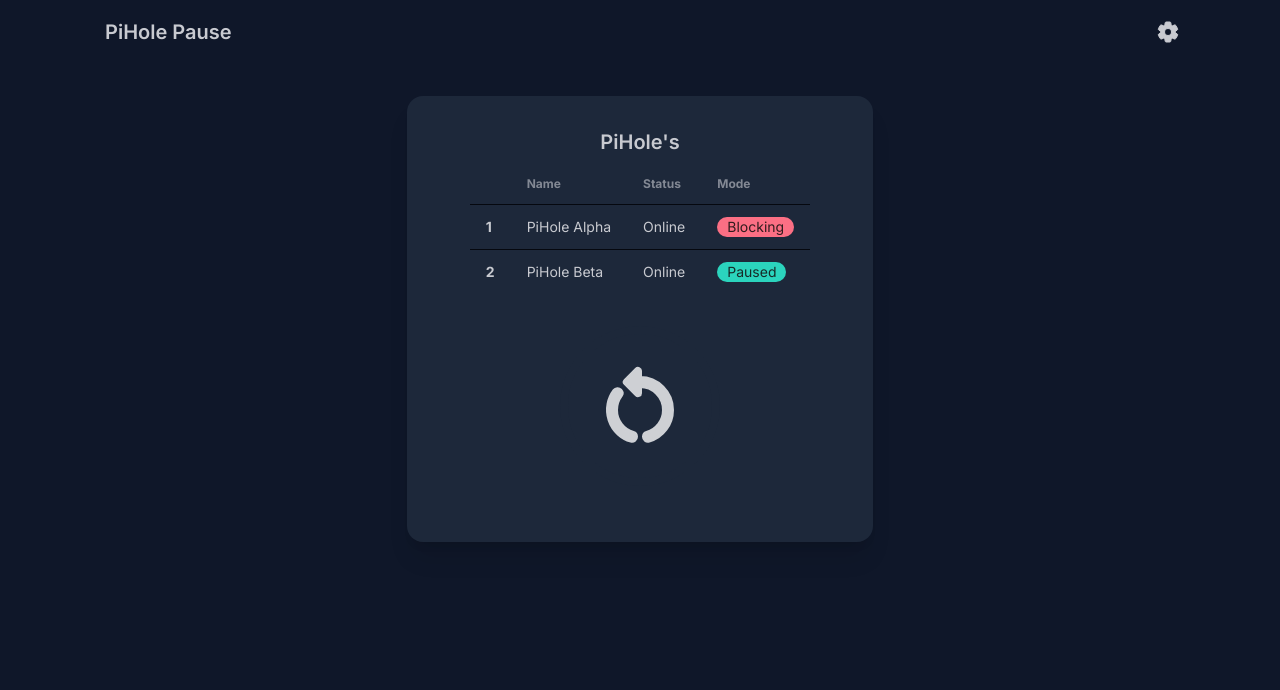
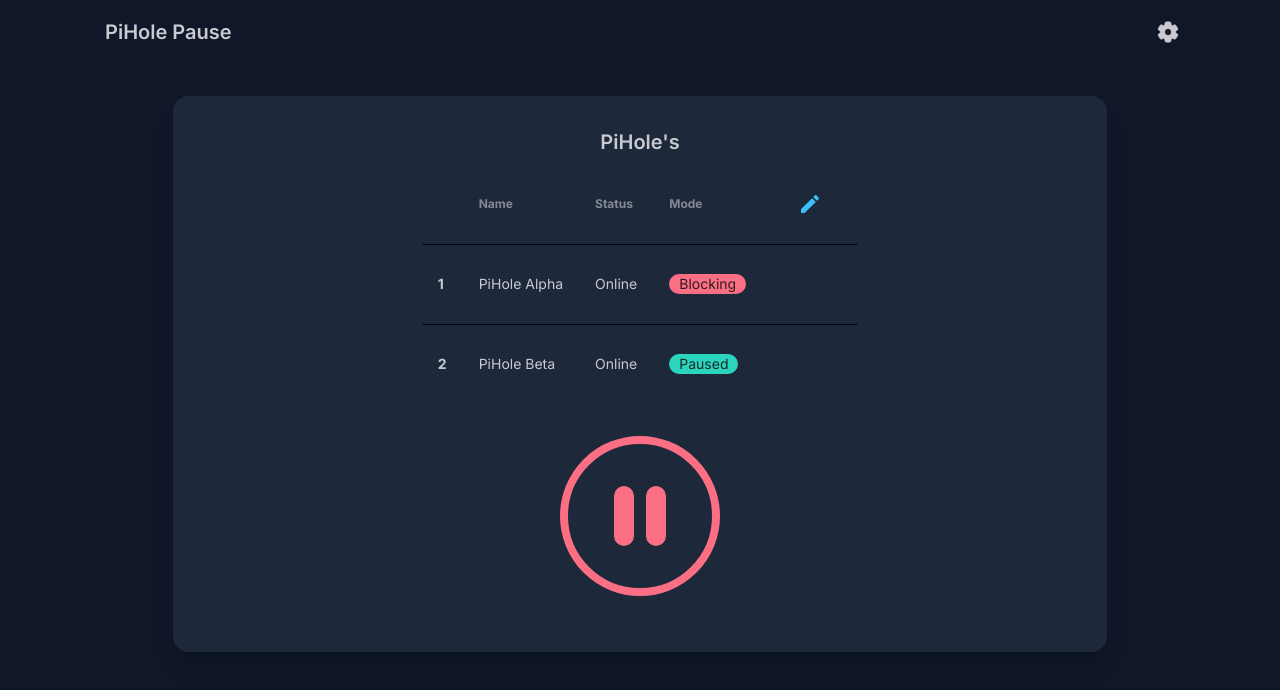
Before and after one commit to ianm1837/pihole-pause, a Next.js app: page / in a window 1280 px wide. Shown: the top 690 px of the page. Built offline with nearby package versions, Linux system fonts and the light colour scheme.

Commit message:
cleaned up code and added trashcan animations

```diff
--- a/app/components/PauseButton.js
+++ b/app/components/PauseButton.js
@@ -1,14 +1,29 @@
-"use client"
+'use client'
+import PauseIcon from './icons/PauseIcon'
+import RestartIcon from './icons/RestartIcon'
 
-export default function PauseButton(){
-  return(
-  <div className="tooltip tooltip-info tooltip-bottom m-auto w-40" data-tip="Restart PiHole">
-    <button className="m-auto btn-neutral  rounded-full border-8 w-40 h-40">
-      {/* Power Button <svg xmlns="http://www.w3.org/2000/svg" width="48" height="48" className="inline-block w-24 h-24 stroke-current fill-current" viewBox="0 0 24 24"><path d="M12 3c-.55 0-1 .45-1 1v8c0 .55.45 1 1 1s1-.45 1-1V4c0-.55-.45-1-1-1zm5.14 2.86a.99.99 0 0 0-.01 1.39c1.13 1.2 1.83 2.8 1.87 4.57c.09 3.83-3.08 7.13-6.91 7.17A6.981 6.981 0 0 1 5 12c0-1.84.71-3.51 1.87-4.76c.37-.39.37-1-.01-1.38a.993.993 0 0 0-1.43.02A8.92 8.92 0 0 0 3 11.74c-.14 4.88 3.83 9.1 8.71 9.25c5.1.16 9.29-3.93 9.29-9c0-2.37-.92-4.51-2.42-6.11c-.38-.41-1.04-.42-1.44-.02z"/></svg> */}
-      {/* <svg xmlns="http://www.w3.org/2000/svg" width="106" height="106" viewBox="0 0 24 24" className="inline-block w-24 h-24 stroke-current fill-current"><path d="M8 19c1.1 0 2-.9 2-2V7c0-1.1-.9-2-2-2s-2 .9-2 2v10c0 1.1.9 2 2 2zm6-12v10c0 1.1.9 2 2 2s2-.9 2-2V7c0-1.1-.9-2-2-2s-2 .9-2 2z"/></svg> */}
-        <svg xmlns="http://www.w3.org/2000/svg" viewBox="0 0 24 24" width="48" height="48" className="inline-block w-24 h-24 stroke-current fill-current"><path d="M12 5V3.21c0-.45-.54-.67-.85-.35l-2.8 2.79c-.2.2-.2.51 0 .71l2.79 2.79c.32.31.86.09.86-.36V7c3.31 0 6 2.69 6 6c0 2.72-1.83 5.02-4.31 5.75c-.42.12-.69.52-.69.95c0 .65.62 1.16 1.25.97A7.991 7.991 0 0 0 20 13c0-4.42-3.58-8-8-8zm-6 8c0-1.34.44-2.58 1.19-3.59c.3-.4.26-.95-.09-1.31c-.42-.42-1.14-.38-1.5.1a7.991 7.991 0 0 0 4.15 12.47c.63.19 1.25-.32 1.25-.97c0-.43-.27-.83-.69-.95C7.83 18.02 6 15.72 6 13z" /></svg>
+export default function PauseButton(props) {
+    return (
+        <>
+            {/* Power Button <svg xmlns="http://www.w3.org/2000/svg" width="48" height="48" className="inline-block w-24 h-24 stroke-current fill-current" viewBox="0 0 24 24"><path d="M12 3c-.55 0-1 .45-1 1v8c0 .55.45 1 1 1s1-.45 1-1V4c0-.55-.45-1-1-1zm5.14 2.86a.99.99 0 0 0-.01 1.39c1.13 1.2 1.83 2.8 1.87 4.57c.09 3.83-3.08 7.13-6.91 7.17A6.981 6.981 0 0 1 5 12c0-1.84.71-3.51 1.87-4.76c.37-.39.37-1-.01-1.38a.993.993 0 0 0-1.43.02A8.92 8.92 0 0 0 3 11.74c-.14 4.88 3.83 9.1 8.71 9.25c5.1.16 9.29-3.93 9.29-9c0-2.37-.92-4.51-2.42-6.11c-.38-.41-1.04-.42-1.44-.02z"/></svg> */}
 
-    </button>
-  </div>
-  )
+            {props.editMode ? (
+                <div className="m-auto w-40 h-40"></div>
+            ) : (
+                <div
+                    className="tooltip tooltip-info tooltip-bottom m-auto w-40"
+                    data-tip={props.paused ? 'Restart PiHole' : 'Pause PiHole'}
+                >
+                    <button
+                        className={`m-auto btn-outline ${
+                            props.paused ? 'btn-success' : 'btn-error'
+                        } rounded-full border-8 w-40 h-40`}
+                        onClick={props.togglePaused}
+                    >
+                        {props.paused ? <RestartIcon /> : <PauseIcon />}
+                    </button>
+                </div>
+            )}
+        </>
+    )
 }
--- /dev/null
+++ b/app/components/animations/SpinningPencil.js
@@ -0,0 +1,29 @@
+import { motion, AnimatePresence } from 'framer-motion'
+
+export default function SpinningPencil({ children, motionKey }) {
+    return (
+        <motion.div
+            key={motionKey}
+            initial={{ scale: 0 }}
+            animate={{
+                rotate: 360,
+                scale: 1,
+            }}
+            transition={{
+                type: 'spring',
+                stiffness: 260,
+                damping: 20,
+            }}
+            exit={{
+                scale: 0,
+                rotate: 0,
+            }}
+            // whileTap={{
+            //     scale: 0,
+            // }}
+
+        >
+            {children}
+        </motion.div>
+    )
+}
--- /dev/null
+++ b/app/components/animations/SwapIconAnimation.js
@@ -0,0 +1,23 @@
+import { motion, AnimatePresence } from 'framer-motion'
+
+export default function SwapIconAnimation({ children, motionKey }) {
+  return (
+        <motion.div
+            initial={{
+                scale: 0,
+            }}
+            transition={{
+                type: 'spring',
+                stiffness: 260,
+                damping: 20,
+            }}
+            key={motionKey}
+            animate={{
+                scale: 1,
+            }}
+
+        >
+            {children}
+      </motion.div>
+    )
+}
--- /dev/null
+++ b/app/components/animations/TrashcanAnimation.js
@@ -0,0 +1,25 @@
+import { motion, AnimatePresence } from 'framer-motion'
+
+export default function TrashcanAnimation({ children, motionKey }) {
+    return (
+        <motion.div
+            initial={{
+                scale: 0,
+            }}
+            transition={{
+                type: 'spring',
+                stiffness: 260,
+                damping: 20,
+            }}
+            key={motionKey}
+            animate={{
+                scale: 1,
+            }}
+            exit={{
+                scale: 0,
+            }}
+        >
+            {children}
+        </motion.div>
+    )
+}
--- /dev/null
+++ b/app/components/icons/DoneIcon.js
@@ -0,0 +1,13 @@
+export default function DoneIcon() {
+    return (
+        <svg
+            xmlns="http://www.w3.org/2000/svg"
+            width="24"
+            height="24"
+            viewBox="0 0 24 24"
+            className="fill-success"
+        >
+            <path d="m9 16.2-3.5-3.5a.984.984 0 0 0-1.4 0 .984.984 0 0 0 0 1.4l4.19 4.19c.39.39 1.02.39 1.41 0L20.3 7.7a.984.984 0 0 0 0-1.4.984.984 0 0 0-1.4 0L9 16.2z" />
+        </svg>
+    )
+}
--- /dev/null
+++ b/app/components/icons/PauseIcon.js
@@ -0,0 +1,13 @@
+export default function PauseIcon() {
+    return (
+        <svg
+            xmlns="http://www.w3.org/2000/svg"
+            width="106"
+            height="106"
+            viewBox="0 0 24 24"
+            className="inline-block w-24 h-24 stroke-current fill-current"
+        >
+            <path d="M8 19c1.1 0 2-.9 2-2V7c0-1.1-.9-2-2-2s-2 .9-2 2v10c0 1.1.9 2 2 2zm6-12v10c0 1.1.9 2 2 2s2-.9 2-2V7c0-1.1-.9-2-2-2s-2 .9-2 2z" />
+        </svg>
+    )
+}
--- /dev/null
+++ b/app/components/icons/PencilIcon.js
@@ -0,0 +1,13 @@
+export default function PencilIcon() {
+    return (
+        <svg
+            xmlns="http://www.w3.org/2000/svg"
+            width="24"
+            height="24"
+            viewBox="0 0 24 24"
+            className="fill-primary"
+        >
+            <path d="M3 17.46v3.04c0 .28.22.5.5.5h3.04c.13 0 .26-.05.35-.15L17.81 9.94l-3.75-3.75L3.15 17.1c-.1.1-.15.22-.15.36zM20.71 7.04a.996.996 0 0 0 0-1.41l-2.34-2.34a.996.996 0 0 0-1.41 0l-1.83 1.83 3.75 3.75 1.83-1.83z" />
+        </svg>
+    )
+}
--- /dev/null
+++ b/app/components/icons/RestartIcon.js
@@ -0,0 +1,13 @@
+export default function RestartIcon() {
+    return (
+        <svg
+            xmlns="http://www.w3.org/2000/svg"
+            viewBox="0 0 24 24"
+            width="48"
+            height="48"
+            className="inline-block w-24 h-24 stroke-current fill-current"
+        >
+            <path d="M12 5V3.21c0-.45-.54-.67-.85-.35l-2.8 2.79c-.2.2-.2.51 0 .71l2.79 2.79c.32.31.86.09.86-.36V7c3.31 0 6 2.69 6 6c0 2.72-1.83 5.02-4.31 5.75c-.42.12-.69.52-.69.95c0 .65.62 1.16 1.25.97A7.991 7.991 0 0 0 20 13c0-4.42-3.58-8-8-8zm-6 8c0-1.34.44-2.58 1.19-3.59c.3-.4.26-.95-.09-1.31c-.42-.42-1.14-.38-1.5.1a7.991 7.991 0 0 0 4.15 12.47c.63.19 1.25-.32 1.25-.97c0-.43-.27-.83-.69-.95C7.83 18.02 6 15.72 6 13z" />
+        </svg>
+    )
+}
--- /dev/null
+++ b/app/components/icons/TrashIcon.js
@@ -0,0 +1,13 @@
+export default function TrashIcon() {
+    return (
+        <svg
+            xmlns="http://www.w3.org/2000/svg"
+            width="24"
+            height="24"
+            viewBox="0 0 24 24"
+            className="fill-error"
+        >
+            <path d="M6 19c0 1.1.9 2 2 2h8c1.1 0 2-.9 2-2V9c0-1.1-.9-2-2-2H8c-1.1 0-2 .9-2 2v10zM18 4h-2.5l-.71-.71c-.18-.18-.44-.29-.7-.29H9.91c-.26 0-.52.11-.7.29L8.5 4H6c-.55 0-1 .45-1 1s.45 1 1 1h12c.55 0 1-.45 1-1s-.45-1-1-1z" />
+        </svg>
+    )
+}
--- a/app/page.js
+++ b/app/page.js
@@ -1,141 +1,144 @@
+'use client'
 import Image from 'next/image'
 import SettingsButton from './components/SettingsButton'
 import PauseButton from './components/PauseButton'
 import SaveSettingsButton from './components/SaveSettingsButton'
+import { useState, useEffect } from 'react'
+import { motion, AnimatePresence, useAnimate, usePresence } from 'framer-motion'
+import PencilIcon from './components/icons/PencilIcon'
+import DoneIcon from './components/icons/DoneIcon'
+import TrashIcon from './components/icons/TrashIcon'
+import SwapIconAnimation from './components/animations/SwapIconAnimation'
+import SpinningPencil from './components/animations/SpinningPencil'
+import TrashcanAnimation from './components/animations/TrashcanAnimation'
 
-
-
-async function saveSettings(){
-
+async function saveSettings() {
     return
 }
 
-export default async function Home() {
+export default function Home() {
+    const [editMode, setEditMode] = useState(false)
+    const [paused, setPaused] = useState(false)
+
+    function togglePaused() {
+        setPaused(!paused)
+    }
+
+    function toggleEditMode() {
+        setEditMode(!editMode)
+    }
+
     return (
         <div className="container">
             {/* navbar */}
             <div className="navbar bg-base-100 w-100">
                 <div className="flex-1">
-          <a className="btn btn-ghost normal-case text-xl">PiHole Pause</a>
+                    <a className="btn btn-ghost normal-case text-xl">
+                        PiHole Pause
+                    </a>
                 </div>
                 <div className="flex-none">
                     <SettingsButton />
                 </div>
             </div>
             {/* body */}
-      <div className='flex flex-col items-center w-100'>
-        <div className="card w-5/12 bg-neutral shadow-xl grow m-8 pb-14">
+            <div className="flex flex-col items-center w-100">
+                <div className="card w-10/12 bg-neutral shadow-xl grow m-8 pb-14">
                     <div className="card-body items-center text-center">
                         <h2 className="card-title">PiHole's</h2>
                         <div className="overflow-x-auto">
                             <table className="table">
                                 {/* head */}
                                 <thead>
-                  <tr>
+                                    <tr className="h-20">
                                         <th></th>
                                         <th>Name</th>
                                         <th>Status</th>
                                         <th>Mode</th>
+                                        <th>
+                                            <div className="w-16">
+                                                <AnimatePresence>
+                                                    {!paused && (
+                                                        <SpinningPencil>
+                                                            <button
+                                                                className="btn btn-small btn-ghost w-16 rounded-full"
+                                                                onClick={
+                                                                    toggleEditMode
+                                                                }
+                                                            >
+                                                                {editMode ? (
+                                                                    // <SwapIconAnimation>
+                                                                    <DoneIcon />
+                                                                ) : (
+                                                                    // </SwapIconAnimation>
+                                                                    // <SwapIconAnimation>
+                                                                    <PencilIcon />
+                                                                    // </SwapIconAnimation>
+                                                                )}
+                                                            </button>
+                                                        </SpinningPencil>
+                                                    )}
+                                                </AnimatePresence>
+                                            </div>
+                                        </th>
                                     </tr>
                                 </thead>
                                 <tbody>
                                     {/* row 1 */}
-                  <tr>
+                                    <tr className="h-20">
                                         <th>1</th>
                                         <td>PiHole Alpha</td>
                                         <td>Online</td>
                                         <td>
-                      <div className='badge badge-error'>
+                                            <div className="badge badge-error">
                                                 Blocking
                                             </div>
                                         </td>
+                                        <td>
+                                            <AnimatePresence>
+                                                {editMode && (
+                                                    <TrashcanAnimation>
+                                                        <button className="btn btn-small btn-ghost">
+                                                            <TrashIcon />
+                                                        </button>
+                                                    </TrashcanAnimation>
+                                                )}
+                                            </AnimatePresence>
+                                        </td>
                                     </tr>
                                     {/* row 2 */}
-                  <tr>
+                                    <tr className="h-20">
                                         <th>2</th>
                                         <td>PiHole Beta</td>
                                         <td>Online</td>
                                         <td>
-                      <div className='badge badge-success'>
+                                            <div className="badge badge-success">
                                                 Paused
                                             </div>
+                                        </td>
+                                        <td>
+                                            <AnimatePresence>
+                                                {editMode && (
+                                                    <TrashcanAnimation>
+                                                        <button className="btn btn-small btn-ghost">
+                                                            <TrashIcon />
+                                                        </button>
+                                                    </TrashcanAnimation>
+                                                )}
+                                            </AnimatePresence>
                                         </td>
                                     </tr>
                                 </tbody>
                             </table>
                         </div>
                     </div>
-        <PauseButton />
+                    <PauseButton
+                        editMode={editMode}
+                        paused={paused}
+                        togglePaused={togglePaused}
+                    />
                 </div>
             </div>
-      {/* modal */}
-      <dialog id="my_modal_1" className="modal">
-        <form method="dialog" className="modal-box">
-          <h1 className="font-bold text-lg">Add Server</h1>
-
-          <div className="form-control w-full max-w-xs">
-
-            <label for="serverName">
-              <span className="label-text">Server Name</span>
-            </label>
-            <input id="serverName" type="text" placeholder="Type here" className="input input-bordered input-primary w-full max-w-xs mb-2" />
-
-            <label for="serverIP">
-              <span className="label-text">Server IP</span>
-            </label>
-            <input id="serverIP" type="text" placeholder="Type here" className="input input-bordered input-primary w-full max-w-xs mb-2" />
-
-
-
-          </div>
-            <h3  className="font-bold text-lg">
-              Current Servers
-          </h3>
-          <table className="table w-full max-w-xs">
-            {/* head */}
-            <thead>
-              <tr>
-                <th></th>
-                <th>Name</th>
-                <th>IP</th>
-              </tr>
-            </thead>
-            <tbody>
-              {/* row 1 */}
-              <tr>
-                <th>1</th>
-                <td>PiHole Alpha</td>
-                <td>
-                  10.0.0.0
-                </td>
-                <td>
-                  <button className="btn btn-sm btn-error">
-                    <svg xmlns="http://www.w3.org/2000/svg" width="24" height="24" viewBox="0 0 24 24"><path d="M6 19c0 1.1.9 2 2 2h8c1.1 0 2-.9 2-2V9c0-1.1-.9-2-2-2H8c-1.1 0-2 .9-2 2v10zM18 4h-2.5l-.71-.71c-.18-.18-.44-.29-.7-.29H9.91c-.26 0-.52.11-.7.29L8.5 4H6c-.55 0-1 .45-1 1s.45 1 1 1h12c.55 0 1-.45 1-1s-.45-1-1-1z"/></svg>
-                  </button>
-                </td>
-              </tr>
-              {/* row 2 */}
-              <tr>
-                <th>2</th>
-                <td>PiHole Beta</td>
-                <td>
-                  10.0.0.0
-                </td>
-                <td>
-                  <button className="btn btn-sm btn-error">
-                    <svg xmlns="http://www.w3.org/2000/svg" width="24" height="24" viewBox="0 0 24 24"><path d="M6 19c0 1.1.9 2 2 2h8c1.1 0 2-.9 2-2V9c0-1.1-.9-2-2-2H8c-1.1 0-2 .9-2 2v10zM18 4h-2.5l-.71-.71c-.18-.18-.44-.29-.7-.29H9.91c-.26 0-.52.11-.7.29L8.5 4H6c-.55 0-1 .45-1 1s.45 1 1 1h12c.55 0 1-.45 1-1s-.45-1-1-1z"/></svg>
-                  </button>
-                </td>
-              </tr>
-            </tbody>
-          </table>
-
-
-          <div className="modal-action">
-            <SaveSettingsButton />
-          </div>
-        </form>
-      </dialog>
         </div>
     )
 }
--- a/package.json
+++ b/package.json
@@ -11,8 +11,10 @@
   "dependencies": {
     "@prisma/client": "^4.16.2",
     "autoprefixer": "10.4.14",
+    "framer-motion": "^10.16.1",
     "next": "^13.4.13",
     "postcss": "8.4.24",
+    "prettier": "^3.0.2",
     "react": "18.2.0",
     "react-dom": "18.2.0",
     "tailwindcss": "3.3.2"
```
Also changed, not shown: .prettierrc.json (added), 1 other file (tests, documents, lock files or other folders). Lines whose indentation alone changed are shown as unchanged.
